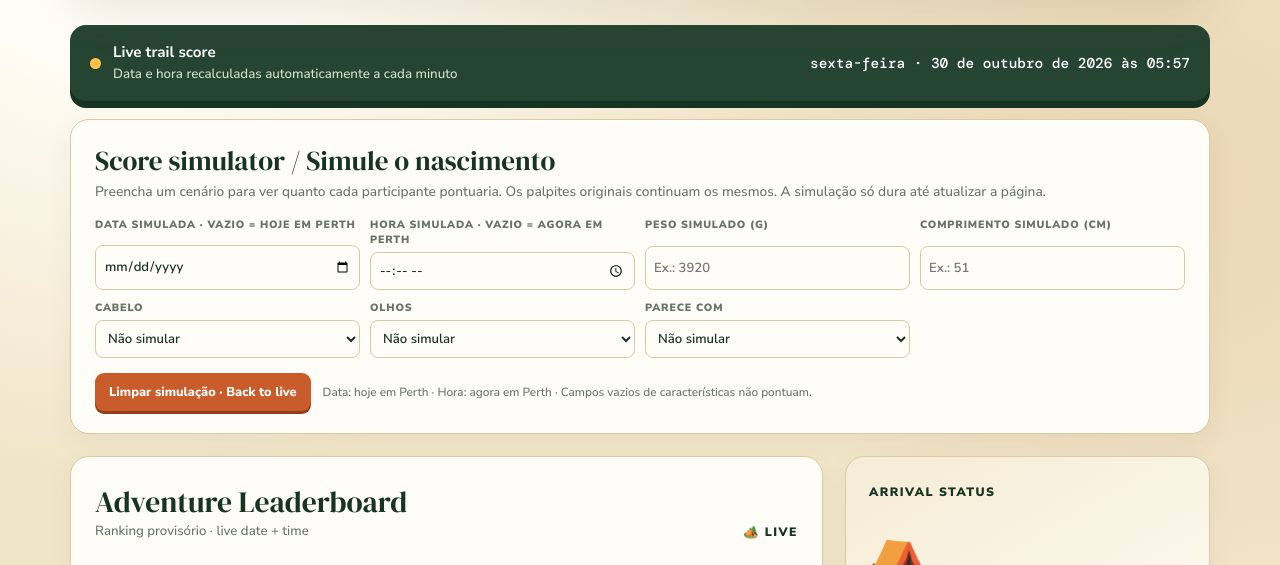
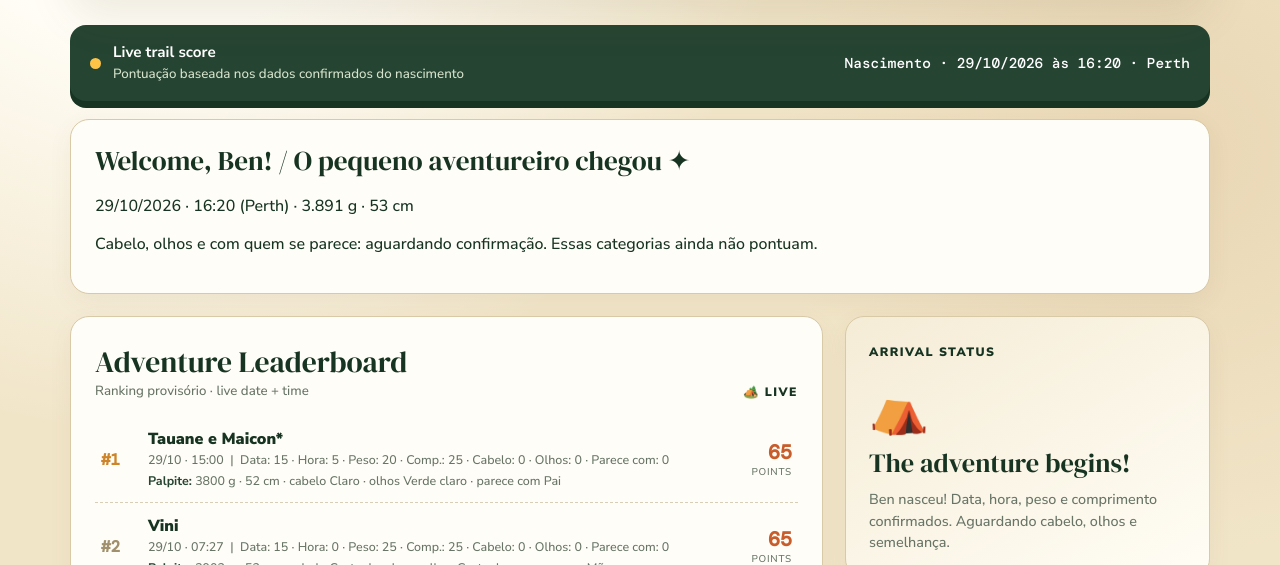
Before and after one commit to vfidelix/ben-dashboard, a plain HTML site: page index.html in a window 1280 px wide. Shown: the part 378-943 px from the top of the page. Drawn offline with nearby package versions, Linux system fonts and the light colour scheme.

Commit message:
Record Benjamin birth and lock scoring to confirmed arrival data

```diff
--- a/index.html
+++ b/index.html
@@ -24,22 +24,7 @@
       <div class="live-info"><i class="pulse"></i><div><strong>Live trail score</strong><small>Data e hora recalculadas automaticamente a cada minuto</small></div></div>
       <div class="clock" id="clock">Loading Perth time…</div>
     </section>
-    <section class="panel reference-panel">
-<h2>Score simulator / Simule o nascimento</h2>
-<p class="reference-intro">Preencha um cenário para ver quanto cada participante pontuaria. Os palpites originais continuam os mesmos. A simulação só dura até atualizar a página.</p>
-<form id="simulationForm">
-<div class="arrival-fields">
-<div class="field"><label for="simDate">Data simulada · vazio = hoje em Perth</label><input id="simDate" type="date"  ></div>
-<div class="field"><label for="simTime">Hora simulada · vazio = agora em Perth</label><input id="simTime" type="time"  ></div>
-<div class="field"><label for="simWeight">Peso simulado (g)</label><input id="simWeight" type="number" placeholder="Ex.: 3920" min="0" step="any"></div>
-<div class="field"><label for="simLength">Comprimento simulado (cm)</label><input id="simLength" type="number" placeholder="Ex.: 51" min="0" step="any"></div>
-<div class="field"><label for="simHair">Cabelo</label><select id="simHair"><option value="">Não simular</option><option>Castanho</option><option>Castanho claro</option><option>Claro</option></select></div>
-<div class="field"><label for="simEyes">Olhos</label><select id="simEyes"><option value="">Não simular</option><option>Castanho</option><option>Mel</option><option>Azul</option><option>Verde claro</option><option>Castanho com nuances verdes</option></select></div>
-<div class="field"><label for="simResemblance">Parece com</label><select id="simResemblance"><option value="">Não simular</option><option>Pai</option><option>Mãe</option></select></div>
-</div>
-<div class="form-actions"><button type="reset">Limpar simulação · Back to live</button><span id="simulationHelp" role="status" aria-live="polite"></span></div>
-</form></section>
-    <section class="grid">
+    <section class="panel reference-panel"><h2>Welcome, Ben! / O pequeno aventureiro chegou ✦</h2><p>29/10/2026 · 16:20 (Perth) · 3.891 g · 53 cm</p><p>Cabelo, olhos e com quem se parece: aguardando confirmação. Essas categorias ainda não pontuam.</p></section><section class="grid">
       <article class="panel ranking">
         <div class="section-head"><div><h2>Adventure Leaderboard</h2><p id="scoreNote">Ranking provisório · date + time only</p></div><span class="tag">🏕️ Live</span></div>
         <div id="ranking"></div>
@@ -48,8 +33,8 @@
         <section class="panel arrival">
           <div class="tag">Arrival status</div>
           <div class="tent">⛺</div>
-          <h2>Waiting for the big adventure</h2>
-          <p>Quando o Ben chegar, preencham os dados oficiais no arquivo e o dashboard calcula o <b>final score</b> automaticamente.</p>
+          <h2>The adventure begins!</h2>
+          <p>Ben nasceu! Data, hora, peso e comprimento confirmados. Aguardando cabelo, olhos e semelhança.</p>
         </section>
         <section class="panel rules">
           <h2>Mapa de Pontuação</h2><p>Precisão é tudo na trilha. Total máximo: <b>95 pontos</b>.</p>
@@ -62,7 +47,7 @@
       </aside>
     </section>
     <section class="panel actuals final" id="actuals"></section>
-    <p class="footnote">Scores use Australia/Perth time. Past and future guesses are both measured against the current moment until Benjamin arrives. ✦</p>
+    <p class="footnote">Nascimento confirmado em Perth: 29/10/2026 às 16:20. Características pendentes não pontuam. ✦</p>
   </main>
 <script>
 const year = 2026;
@@ -83,6 +68,9 @@ const predictions = [
 
 const simulationIds=["simDate","simTime","simWeight","simLength","simHair","simEyes","simResemblance"];
 function simulationReference(){
+ return {date:new Date("2026-10-29T00:00:00Z"),minutes:980,weight:3891,length:53,hair:null,eyes:null,resemblance:null,simulated:false,dateManual:true,timeManual:true};
+}
+function unusedSimulationReference(){
  const p=perthParts(), value=id=>document.getElementById(id).value;
  const date=value("simDate"), time=value("simTime");
  return {date:date?new Date(date+"T00:00:00Z"):new Date(Date.UTC(+p.year,+p.month-1,+p.day)),
@@ -114,22 +102,18 @@ function scoreRows(reference){
 }
 function render(){
  const nowText=new Intl.DateTimeFormat("pt-BR",{timeZone:"Australia/Perth",weekday:"long",day:"2-digit",month:"long",year:"numeric",hour:"2-digit",minute:"2-digit",hour12:false}).format(new Date());
- document.getElementById("clock").textContent=nowText.replace(",", " ·");
- document.getElementById("scoreNote").textContent="Ranking provisório · live date + time";
- document.querySelector(".live strong").textContent="Live trail score";
- document.querySelector(".live small").textContent="Data e hora recalculadas automaticamente a cada minuto";
+ document.getElementById("clock").textContent="Nascimento · 29/10/2026 às 16:20 · Perth";
+ document.getElementById("scoreNote").textContent="Nascimento confirmado · características pendentes";
+ document.querySelector(".live strong").textContent="Ben has arrived!";
+ document.querySelector(".live small").textContent="Pontuação baseada nos dados confirmados do nascimento";
  const ref=simulationReference(), rows=scoreRows(ref);
  document.getElementById("scoreNote").textContent=ref.simulated?"Simulação ativa · ranking de todos os palpites":"Ranking provisório · live date + time";
  document.querySelector(".live strong").textContent=ref.simulated?"Simulation trail score":"Live trail score";
- document.getElementById("simulationHelp").textContent="Data: "+(ref.dateManual?"simulada":"hoje em Perth")+" · Hora: "+(ref.timeManual?"simulada":"agora em Perth")+" · Campos vazios de características não pontuam.";
+ // document.getElementById("simulationHelp").textContent="Data: "+(ref.dateManual?"simulada":"hoje em Perth")+" · Hora: "+(ref.timeManual?"simulada":"agora em Perth")+" · Campos vazios de características não pontuam.";
 
  document.getElementById("ranking").innerHTML=rows.map((x,i)=>'<div class="rider"><div class="rank">#'+(i+1)+'</div><div><div class="name">'+x.name+'</div><div class="details">'+x.date+' · '+x.time+' &nbsp;|&nbsp; Data: '+x.dateScore+' · Hora: '+x.timeScore+' · Peso: '+x.weightScore+' · Comp.: '+x.lengthScore+' · Cabelo: '+x.hairScore+' · Olhos: '+x.eyesScore+' · Parece com: '+x.resemblanceScore+'<span class="prediction-line"><b>Palpite:</b> '+x.weight+' g · '+x.length+' cm · cabelo '+x.hair+' · olhos '+x.eyes+' · parece com '+x.resemblance+'</span></div></div><div class="points"><b>'+x.total+'</b><small>points</small></div></div>').join("");
 }
-document.getElementById("simulationForm").addEventListener("input",render);
-document.getElementById("simulationForm").addEventListener("change",render);
-document.getElementById("simulationForm").addEventListener("submit",event=>event.preventDefault());
-document.getElementById("simulationForm").addEventListener("reset",()=>setTimeout(render,0));
-render(); setInterval(render,60000);
+render();
 </script>
 </body>
 </html>
```
